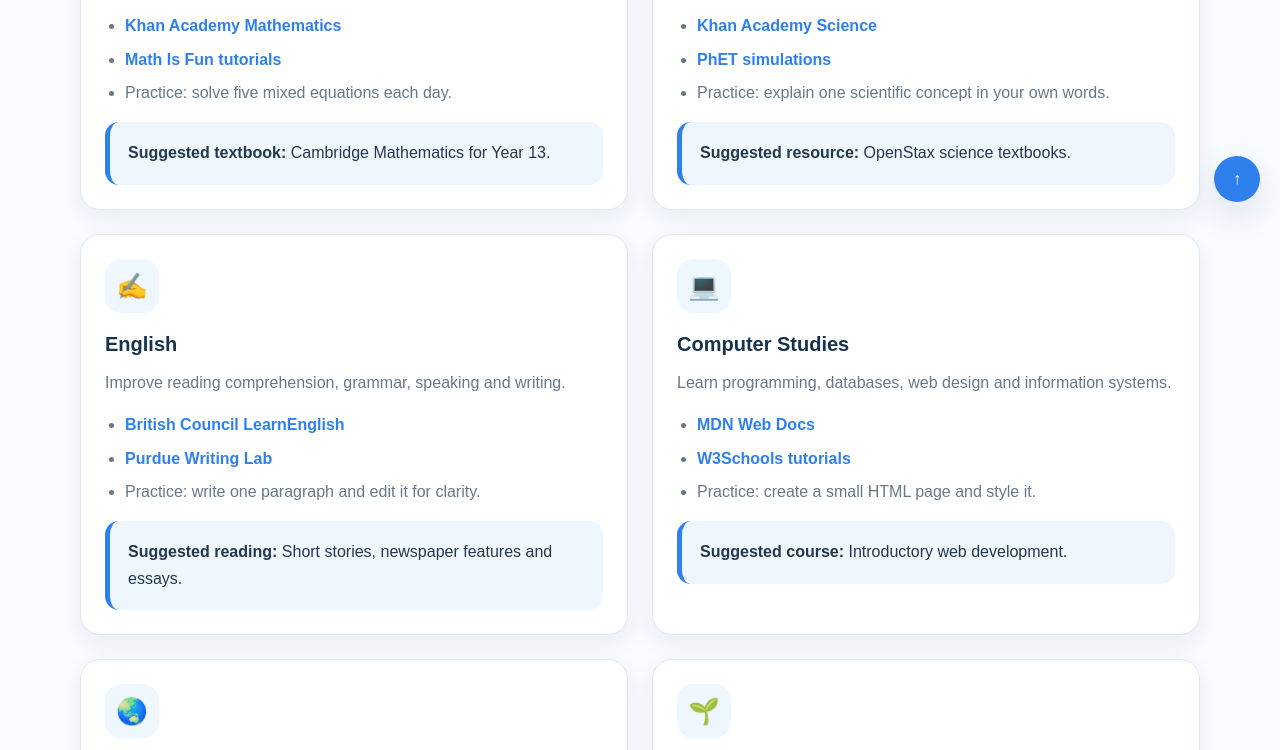
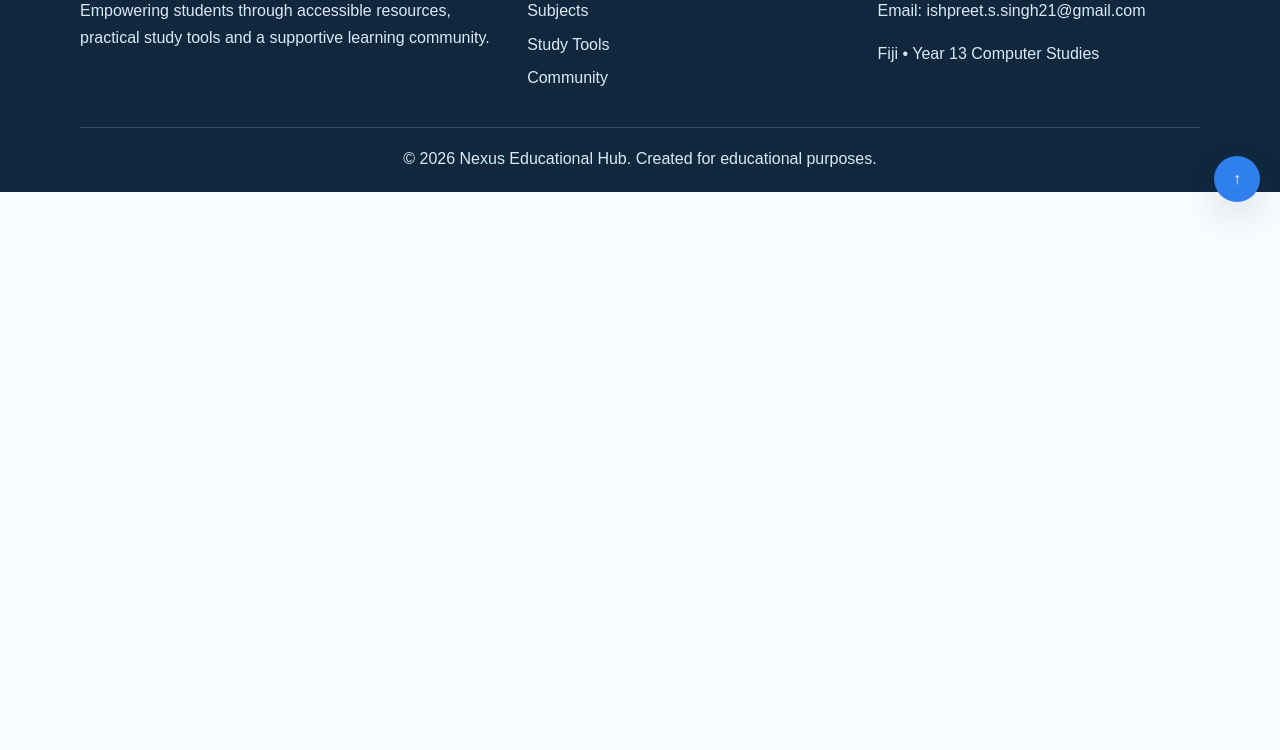
Before and after one commit to Cynide21/Nexus-Educational-Hub, a plain HTML site: page subjects.html in a window 1280 px wide. Shown: the part 578-1328 px from the top of the page. After the commit the page ends 800 px from the top, so only its background shows below. Drawn offline with Linux system fonts and the light colour scheme.

Commit message:
Add files via upload
Updated website and removed Science subject

```diff
--- a/subjects.html
+++ b/subjects.html
@@ -99,12 +99,8 @@
 
 <main><section class="page-hero"><div class="container"><h1>Subject Resources</h1><p>Choose a subject and use the recommended articles, videos, courses and practice activities.</p></div></section>
 <section class="section"><div class="container"><div class="grid-2">
-<article class="card subject-card"><div class="card-icon">➗</div><h3>Mathematics</h3><p>Strengthen algebra, geometry, statistics and calculus skills.</p><ul><li><a class="link" href="https://www.khanacademy.org/math" target="_blank">Khan Academy Mathematics</a></li><li><a class="link" href="https://www.mathsisfun.com/" target="_blank">Math Is Fun tutorials</a></li><li>Practice: solve five mixed equations each day.</li></ul><div class="resource-box"><strong>Suggested textbook:</strong> Cambridge Mathematics for Year 13.</div></article>
-<article class="card subject-card"><div class="card-icon">🔬</div><h3>Science</h3><p>Explore physics, chemistry, biology and scientific investigations.</p><ul><li><a class="link" href="https://www.khanacademy.org/science" target="_blank">Khan Academy Science</a></li><li><a class="link" href="https://phet.colorado.edu/" target="_blank">PhET simulations</a></li><li>Practice: explain one scientific concept in your own words.</li></ul><div class="resource-box"><strong>Suggested resource:</strong> OpenStax science textbooks.</div></article>
-<article class="card subject-card"><div class="card-icon">✍️</div><h3>English</h3><p>Improve reading comprehension, grammar, speaking and writing.</p><ul><li><a class="link" href="https://learnenglish.britishcouncil.org/" target="_blank">British Council LearnEnglish</a></li><li><a class="link" href="https://owl.purdue.edu/" target="_blank">Purdue Writing Lab</a></li><li>Practice: write one paragraph and edit it for clarity.</li></ul><div class="resource-box"><strong>Suggested reading:</strong> Short stories, newspaper features and essays.</div></article>
-<article class="card subject-card"><div class="card-icon">💻</div><h3>Computer Studies</h3><p>Learn programming, databases, web design and information systems.</p><ul><li><a class="link" href="https://developer.mozilla.org/" target="_blank">MDN Web Docs</a></li><li><a class="link" href="https://www.w3schools.com/" target="_blank">W3Schools tutorials</a></li><li>Practice: create a small HTML page and style it.</li></ul><div class="resource-box"><strong>Suggested course:</strong> Introductory web development.</div></article>
-<article class="card subject-card"><div class="card-icon">🌏</div><h3>Geography</h3><p>Understand places, environments, populations and global issues.</p><ul><li><a class="link" href="https://education.nationalgeographic.org/" target="_blank">National Geographic Education</a></li><li><a class="link" href="https://earth.google.com/web/" target="_blank">Google Earth</a></li><li>Practice: analyse a map, graph or local issue.</li></ul><div class="resource-box"><strong>Suggested activity:</strong> Create a case study about Fiji.</div></article>
-<article class="card subject-card"><div class="card-icon">🌱</div><h3>Agriculture</h3><p>Study crops, livestock, soil, sustainability and agribusiness.</p><ul><li><a class="link" href="https://www.fao.org/home/en" target="_blank">FAO learning resources</a></li><li><a class="link" href="https://www.britannica.com/science/agriculture" target="_blank">Agriculture overview</a></li><li>Practice: design a simple crop production plan.</li></ul><div class="resource-box"><strong>Suggested topic:</strong> Climate-smart agriculture in the Pacific.</div></article>
+
+
 </div></div></section></main>
 
 
```
